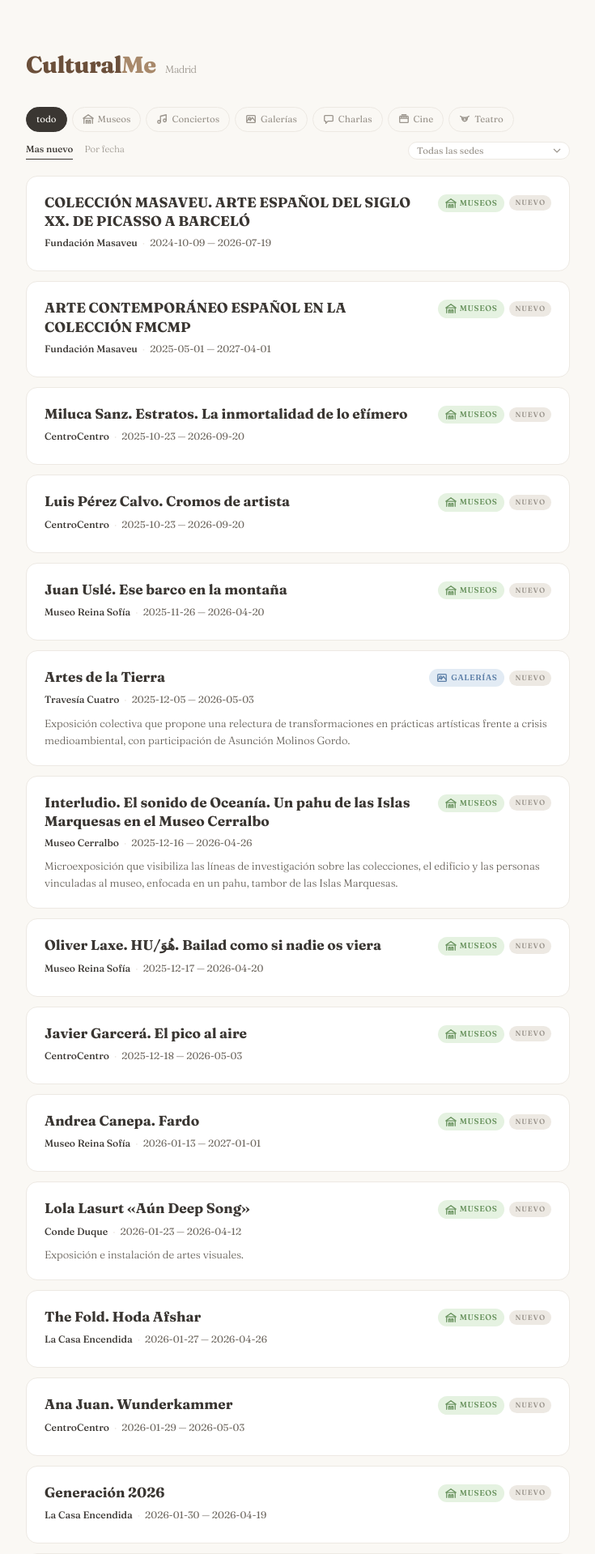
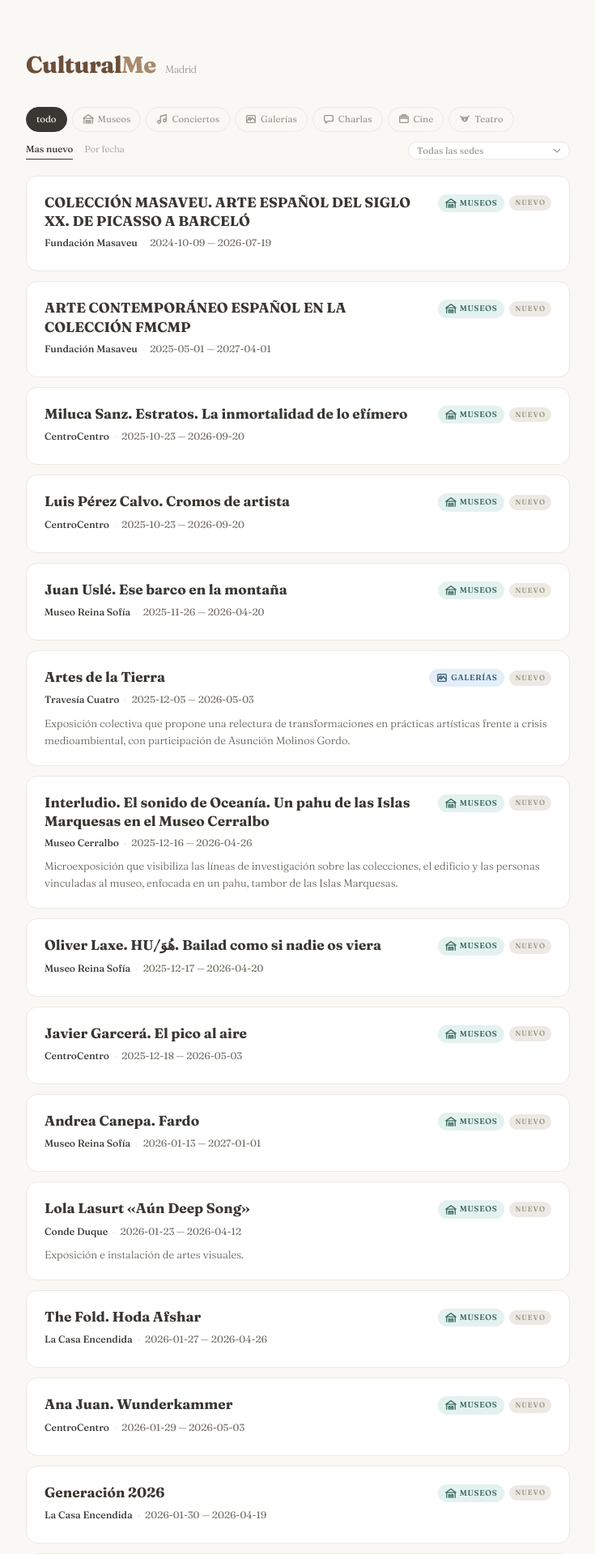
Before and after one commit to JorgeGalindo/culturalme, a Flask app: page / in a window 1280 px wide. Shown: the top 1919 px of the page at 81% size, without its empty margins (272-1007 px from the left). Run offline with Flask 3, Linux system fonts and the light colour scheme; data comes from the database, SQL or seed files in the repository.

Commit message:
Pastel Rainbow palette from kdesign.co #09
#C9E4DE museo, #DBCDF0 concierto, #C6DEF1 galeria,
#FAEDCB charla, #F7D9C4 cine, #F2C6DE teatro

Co-Authored-By: Claude Opus 4.6 (1M context) <noreply@anthropic.com>

```diff
--- a/static/style.css
+++ b/static/style.css
@@ -11,29 +11,19 @@
   --radius: 14px;
   --max-width: 720px;
 
-  /* Coolors pastel palette */
-  --rosa: #FFADAD;
-  --melocoton: #FFD6A5;
-  --amarillo: #FDFFB6;
-  --verde: #CAFFBF;
-  --cyan: #9BF6FF;
-  --azul: #A0C4FF;
-  --lila: #BDB2FF;
-  --fucsia: #FFC6FF;
-
-  /* Section colors from the palette */
-  --museo-bg: #CAFFBF;
-  --museo-text: #3D6B32;
-  --concierto-bg: #BDB2FF;
-  --concierto-text: #4A3D80;
-  --galeria-bg: #A0C4FF;
-  --galeria-text: #2E4F7A;
-  --charla-bg: #FDFFB6;
-  --charla-text: #6B6520;
-  --cine-bg: #FFADAD;
-  --cine-text: #7A2E2E;
-  --teatro-bg: #FFC6FF;
-  --teatro-text: #6B2E6B;
+  /* Pastel Rainbow — kdesign.co #09 */
+  --museo-bg: #C9E4DE;
+  --museo-text: #3A6B5E;
+  --concierto-bg: #DBCDF0;
+  --concierto-text: #5A4478;
+  --galeria-bg: #C6DEF1;
+  --galeria-text: #3A5E78;
+  --charla-bg: #FAEDCB;
+  --charla-text: #6B5A2E;
+  --cine-bg: #F7D9C4;
+  --cine-text: #7A4E38;
+  --teatro-bg: #F2C6DE;
+  --teatro-text: #784462;
 
   /* Brand */
   --brand-dark: #6B4F3A;
@@ -295,14 +285,14 @@ main {
   color: var(--text-secondary);
 }
 
-/* Tags — washed out pastels (more alpha) */
+/* Tags — washed versions of the pastel rainbow */
 
-.tag-museo { color: #6B9460; background: #E5F2E1; }
-.tag-concierto { color: #7E6EA8; background: #EBE6F6; }
-.tag-galeria { color: #5E80A8; background: #E2EBF4; }
-.tag-charla { color: #908240; background: #F4F0DC; }
-.tag-cine { color: #A06E62; background: #F6E8E4; }
-.tag-teatro { color: #8E5E80; background: #F4E4EE; }
+.tag-museo { color: var(--museo-text); background: #E4F2EF; }
+.tag-concierto { color: var(--concierto-text); background: #EDE6F8; }
+.tag-galeria { color: var(--galeria-text); background: #E3EEF8; }
+.tag-charla { color: var(--charla-text); background: #FCF6E5; }
+.tag-cine { color: var(--cine-text); background: #FCEDE2; }
+.tag-teatro { color: var(--teatro-text); background: #F9E3EF; }
 
 /* Venue + dates */
 
@@ -359,9 +349,9 @@ main {
 }
 
 .card-link:hover {
-  border-color: var(--melocoton);
-  background: var(--melocoton);
-  color: var(--text);
+  border-color: var(--cine-bg);
+  background: var(--cine-bg);
+  color: var(--cine-text);
 }
 
 /* Footer */
```
Also changed, not shown: docs/style.css (+23 -33 lines).
